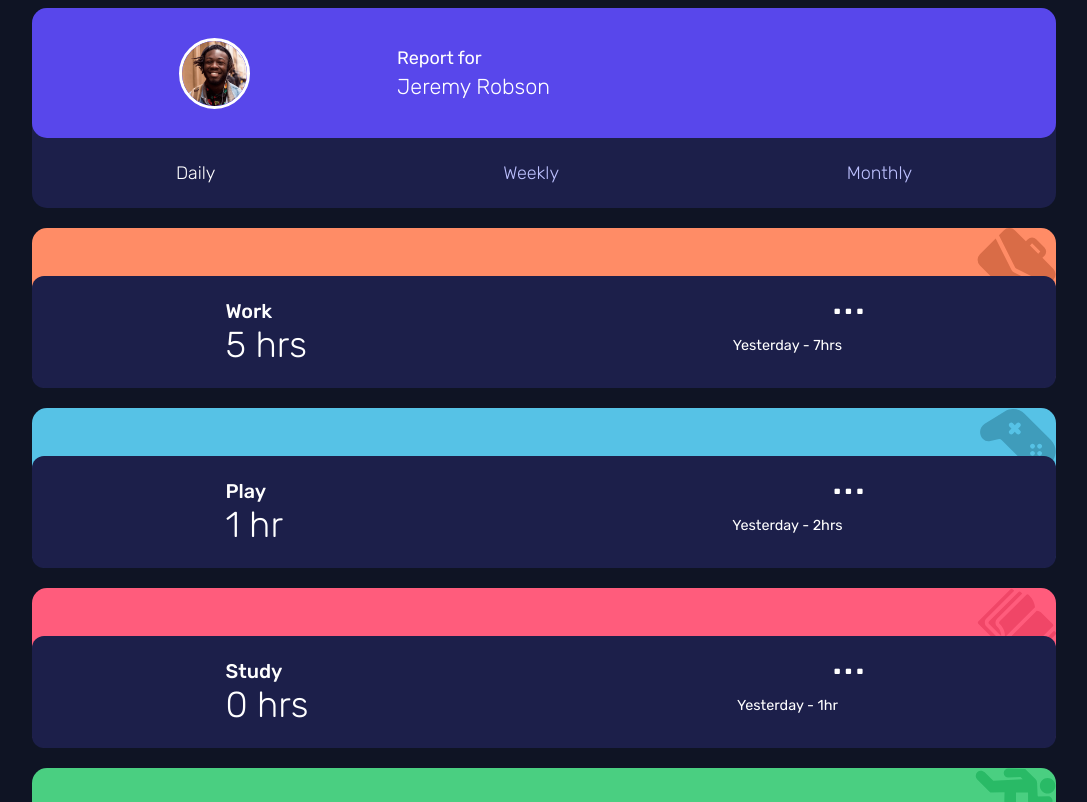
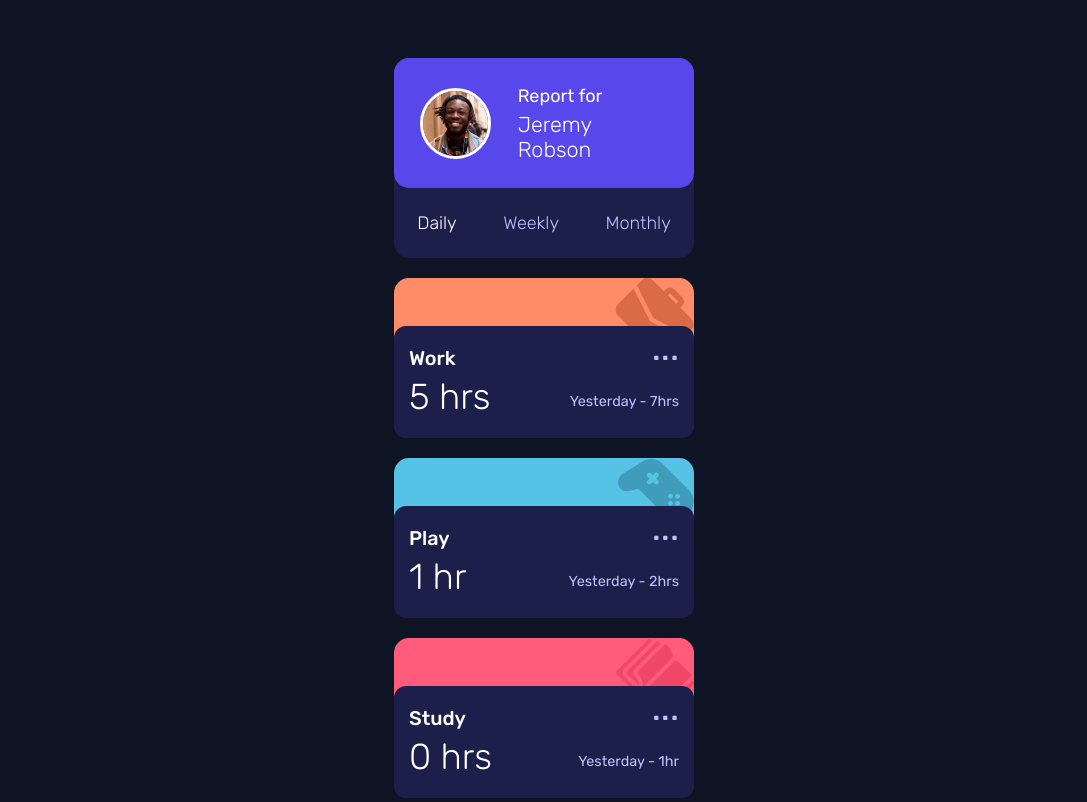
Before and after one commit to vasilemidrigan/time-tracking-dashboard, a plain HTML site: page index.html in a window 1280 px wide. Shown: the top 802 px of the page, without its empty margins (96-1183 px from the left). Drawn offline with Linux system fonts and the light colour scheme.

Commit message:
add _position-absolute.scss, complete switch data implementation

```diff
--- a/dist/css/_activities.scss
+++ b/dist/css/_activities.scss
@@ -1,6 +1,7 @@
 // Activities
 
 @import "display-flex";
+@import "position-absolute";
 @import "colors";
 
 // Activity Cards
@@ -16,37 +17,36 @@
   }
   // Interface
   .interface {
-    @include display-flex(row, space-around);
-    position: absolute;
-    bottom: 0;
+    @include position-absolute(unset, unset, 0, unset);
     width: 100%;
     height: 70%;
     background-color: $dark-blue;
     border-radius: 12px;
     .left {
-      width: 100px;
+      position: relative;
+      height: 100%;
+      width: 150px;
       .activity-type {
+        @include position-absolute(20px, unset, 0, 15px);
         font-size: 1.1em;
         font-weight: 500;
       }
       .time-dedication {
+        @include position-absolute(unset, unset, 20px, 15px);
         font-size: 2em;
         font-weight: 200;
       }
     }
     .right {
-      @include display-flex(column, center);
-      width: 150px;
+      color: $pale-blue;
       .menu {
-        align-self: flex-end;
-        height: 25px;
+        @include position-absolute(0px, 15px, unset, unset);
         &__text {
-          font-size: 2.5em;
-          margin-top: -25px;
-          margin-right: -3px;
+          font-size: 2em;
         }
       }
       .previous {
+        @include position-absolute(unset, 15px, 15px, unset);
         font-size: 0.8em;
         height: 45px;
         &__text {
--- a/dist/css/main.css
+++ b/dist/css/main.css
@@ -27,23 +27,11 @@
 .social .interface,
 .self-care .interface,
 .exercise .interface {
-  display: -webkit-box;
-  display: -ms-flexbox;
-  display: flex;
-  -webkit-box-orient: horizontal;
-  -webkit-box-direction: normal;
-      -ms-flex-direction: row;
-          flex-direction: row;
-  -webkit-box-pack: center;
-      -ms-flex-pack: center;
-          justify-content: center;
-  -webkit-box-align: center;
-      -ms-flex-align: center;
-          align-items: center;
-  -ms-flex-pack: distribute;
-      justify-content: space-around;
   position: absolute;
+  top: unset;
+  right: unset;
   bottom: 0;
+  left: unset;
   width: 100%;
   height: 70%;
   background-color: #1c1f4a;
@@ -56,7 +44,9 @@
 .social .interface .left,
 .self-care .interface .left,
 .exercise .interface .left {
-  width: 100px;
+  position: relative;
+  height: 100%;
+  width: 150px;
 }
 
 .work .interface .left .activity-type,
@@ -65,6 +55,11 @@
 .social .interface .left .activity-type,
 .self-care .interface .left .activity-type,
 .exercise .interface .left .activity-type {
+  position: absolute;
+  top: 20px;
+  right: unset;
+  bottom: 0;
+  left: 15px;
   font-size: 1.1em;
   font-weight: 500;
 }
@@ -75,6 +70,11 @@
 .social .interface .left .time-dedication,
 .self-care .interface .left .time-dedication,
 .exercise .interface .left .time-dedication {
+  position: absolute;
+  top: unset;
+  right: unset;
+  bottom: 20px;
+  left: 15px;
   font-size: 2em;
   font-weight: 200;
 }
@@ -85,21 +85,7 @@
 .social .interface .right,
 .self-care .interface .right,
 .exercise .interface .right {
-  display: -webkit-box;
-  display: -ms-flexbox;
-  display: flex;
-  -webkit-box-orient: vertical;
-  -webkit-box-direction: normal;
-      -ms-flex-direction: column;
-          flex-direction: column;
-  -webkit-box-pack: center;
-      -ms-flex-pack: center;
-          justify-content: center;
-  -webkit-box-align: center;
-      -ms-flex-align: center;
-          align-items: center;
-  justify-content: center;
-  width: 150px;
+  color: #bdc1ff;
 }
 
 .work .interface .right .menu,
@@ -108,9 +94,11 @@
 .social .interface .right .menu,
 .self-care .interface .right .menu,
 .exercise .interface .right .menu {
-  -ms-flex-item-align: end;
-      align-self: flex-end;
-  height: 25px;
+  position: absolute;
+  top: 0px;
+  right: 15px;
+  bottom: unset;
+  left: unset;
 }
 
 .work .interface .right .menu__text,
@@ -119,9 +107,7 @@
 .social .interface .right .menu__text,
 .self-care .interface .right .menu__text,
 .exercise .interface .right .menu__text {
-  font-size: 2.5em;
-  margin-top: -25px;
-  margin-right: -3px;
+  font-size: 2em;
 }
 
 .work .interface .right .previous,
@@ -130,6 +116,11 @@
 .social .interface .right .previous,
 .self-care .interface .right .previous,
 .exercise .interface .right .previous {
+  position: absolute;
+  top: unset;
+  right: 15px;
+  bottom: 15px;
+  left: unset;
   font-size: 0.8em;
   height: 45px;
 }
@@ -211,8 +202,10 @@ main {
       -ms-flex-align: center;
           align-items: center;
   justify-content: center;
+  margin-top: 50px;
   gap: 20px;
   width: 80vw;
+  max-width: 300px;
 }
 
 main > :first-child {
--- a/dist/css/main.scss
+++ b/dist/css/main.scss
@@ -1,9 +1,14 @@
 @import "active-states";
 @import "display-flex";
+@import "position-absolute";
 @import "colors";
 @import "activities";
 @import "footer";
 @import url("https://fonts.googleapis.com/css2?family=Rubik:wght@300;400;500&display=swap");
+
+// div {
+//   border: 1px solid whitesmoke;
+// }
 
 html,
 body {
@@ -20,8 +25,10 @@ body {
 // Main Wrapper
 main {
   @include display-flex(column, center);
+  margin-top: 50px;
   gap: 20px;
   width: 80vw;
+  max-width: 300px;
   // First div
   & > :first-child {
     height: 200px;
--- a/main.js
+++ b/main.js
@@ -1,23 +1,25 @@
 "use strict";
-
 // Variables
-let jsonData;
 const bottomSection = document.querySelector(".bottom-section");
 const bottomSectionChildrens = [...bottomSection.children];
-
+// Activities
 const work = document.querySelector(".work");
 const play = document.querySelector(".play");
 const study = document.querySelector(".study");
 const exercise = document.querySelector(".exercise");
 const social = document.querySelector(".social");
 const selfCare = document.querySelector(".self-care");
-
 const activities = [work, play, study, exercise, social, selfCare];
+// Current and Previous Hours
 let currentHours = document.querySelectorAll(".time-dedication");
 let previousText = document.querySelectorAll(".previous__text");
+// for JSON extracting data
+let jsonData;
+let daily = [];
+let weekly = [];
+let monthly = [];
 
-// Fetching JSON data
-
+// Fetching JSON object
 fetch("data.json")
   .then((response) => {
     return response.json();
@@ -25,49 +27,78 @@ fetch("data.json")
   .then((jsonResult) => (jsonData = jsonResult))
   .catch((err) => new Error(console.log(err)));
 
+// In order to work with .json object, we're running this code below
+//   after 1,5s, at this time it will be already fetched.
 setTimeout(() => {
-  console.log(jsonData);
   // Extracting daily, weekly and monthly hours from .json
-  let daily = [];
-  let weekly = [];
-  let monthly = [];
   jsonData.forEach((el) => {
     daily.push(el.timeframes.daily);
     weekly.push(el.timeframes.weekly);
     monthly.push(el.timeframes.monthly);
   });
 
-  // Getting current hours data
-  let currentHoursContent = Array.from(currentHours).map(
-    (el) => el.textContent
-  );
-
-  //               CONSOLE LOG
-  console.log("currentHoursContent:", currentHoursContent);
-
-  // Update Activity Card Content
+  // Update Activity Cards Content
   function updateActivity(activity) {
-    if (activity === "Weekly") {
-      for (let i = 0; i < currentHoursContent.length; i++) {
+    // Daily Hours
+    if (activity === "Daily") {
+      for (let i = 0; i < currentHours.length; i++) {
+        // Updating current hours data - daily
+        currentHours[i].textContent = daily[i].current;
+        if (currentHours[i].textContent == 1) {
+          currentHours[i].textContent += " hr";
+        } else {
+          currentHours[i].textContent += " hrs";
+        }
+        // Update previous hours data - daily
+        previousText[i].textContent = daily[i].previous;
+        if (previousText[i].textContent == 1) {
+          previousText[i].textContent = `Yesterday - ${daily[i].previous}hr`;
+        } else {
+          previousText[i].textContent = `Yesterday - ${daily[i].previous}hrs`;
+        }
+      }
+      // Weekly Hours
+    } else if (activity === "Weekly") {
+      for (let i = 0; i < currentHours.length; i++) {
+        // Update current hours data - weekly
         currentHours[i].textContent = weekly[i].current;
+        if (currentHours[i].textContent == 1) {
+          currentHours[i].textContent += " hr";
+        } else {
+          currentHours[i].textContent += " hrs";
+        }
+        // Update previous hours data - weekly
         previousText[i].textContent = weekly[i].previous;
+        previousText[i].textContent = daily[i].previous;
+        if (previousText[i].textContent == 1) {
+          previousText[i].textContent = `Last Week - ${weekly[i].previous}hr`;
+        } else {
+          previousText[i].textContent = `Last Week - ${weekly[i].previous}hrs`;
+        }
       }
-    } else if (activity === "Daily") {
-      for (let i = 0; i < currentHoursContent.length; i++) {
-        currentHours[i].textContent = daily[i].current;
-        previousText[i].textContent = daily[i].previous;
-      }
+      // Monthly hours
     } else {
-      for (let i = 0; i < currentHoursContent.length; i++) {
+      for (let i = 0; i < currentHours.length; i++) {
+        // Update current hours data - monthly
         currentHours[i].textContent = monthly[i].current;
+        if (currentHours[i].textContent == 1) {
+          currentHours[i].textContent += " hr";
+        } else {
+          currentHours[i].textContent += " hrs";
+        }
+        // Update previous hours data - monthly
         previousText[i].textContent = monthly[i].previous;
+        if (previousText[i].textContent == 1) {
+          previousText[i].textContent = `Last Month - ${monthly[i].previous}hr`;
+        } else {
+          previousText[
+            i
+          ].textContent = `Last Month - ${monthly[i].previous}hrs`;
+        }
       }
     }
   }
-
-  // Events:
-
-  // Switching active states of the bottom-section periods
+  // Switch data event
   bottomSectionChildrens.forEach((el) => {
     el.addEventListener("click", () => {
       // Remove active state from previous element
@@ -80,4 +111,4 @@ setTimeout(() => {
       updateActivity(el.textContent);
     });
   });
-}, 1000);
+}, 1100);
```
Also changed, not shown: dist/css/_position-absolute.scss (added, +7 -0 lines), 1 other file.
